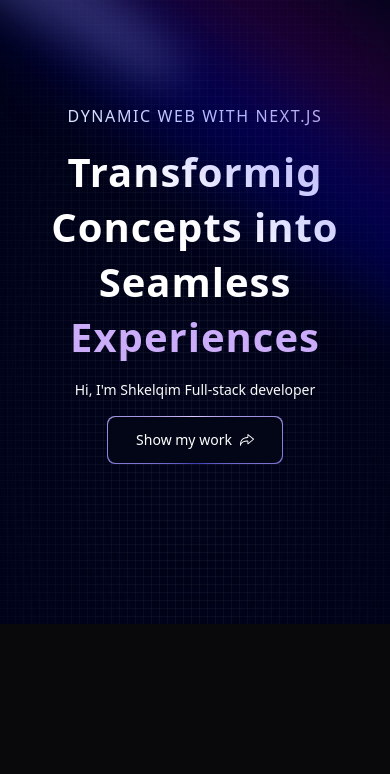
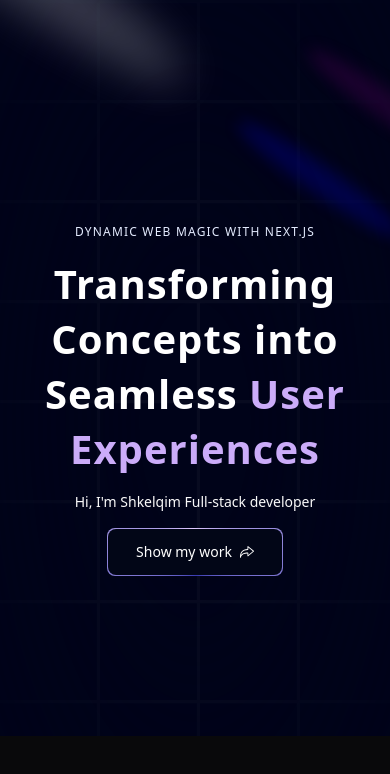
Before and after one commit to shajrizi2/personal-portfolio, a Next.js app: page / in a window 390 px wide. Shown: the top 774 px of the page. Built offline with nearby package versions, Linux system fonts and the light colour scheme.

Commit message:
fixing issues

```diff
--- a/components/Hero.tsx
+++ b/components/Hero.tsx
@@ -1,42 +1,67 @@
-import { TextGenerateEffect } from "@/components/ui/TextGenerateEffect";
+import { FaLocationArrow } from "react-icons/fa6";
+
 import { Spotlight } from "./ui/Spotlight";
+import { TextGenerateEffect } from "./ui/TextGenerateEffect";
 import PrimeButton from "./ui/PrimeButton";
 import { SlActionRedo } from "react-icons/sl";
 
 const Hero = () => {
   return (
-    <div className="pb-20 pt-6">
+    <div className="pb-20 pt-36">
+      {/**
+       *  UI: Spotlights
+       *  Link: https://ui.aceternity.com/components/spotlight
+       */}
       <div>
         <Spotlight
           className="-top-40 -left-10 md:-left-32 md:-top-20 h-screen"
           fill="white"
         />
-        <Spotlight className="top-10 left-full h-[80vh] w-[50]" fill="purple" />
-        <Spotlight className="top-28 left-80 h-[80vh] w-[50] " fill="blue" />
+        <Spotlight
+          className="h-[80vh] w-[50vw] top-10 left-full"
+          fill="purple"
+        />
+        <Spotlight className="left-80 top-28 h-[80vh] w-[50vw]" fill="blue" />
       </div>
 
-      <div className="h-screen w-full dark:bg-black-100 bg-white  dark:bg-grid-small-white/[0.3] bg-grid-small-black/[0.2] absolute top-0 left-0 flex items-center justify-center">
+      {/**
+       *  UI: grid
+       *  change bg color to bg-black-100 and reduce grid color from
+       *  0.2 to 0.03
+       */}
+      <div
+        className="h-screen w-full dark:bg-black-100 bg-white dark:bg-grid-white/[0.03] bg-grid-black-100/[0.2]
+       absolute top-0 left-0 flex items-center justify-center"
+      >
         {/* Radial gradient for the container to give a faded look */}
-        <div className="absolute pointer-events-none inset-0 flex items-center justify-center dark:bg-black-100 bg-white [mask-image:radial-gradient(ellipse_at_center,transparent_20%,black)]"></div>
-        {/* <p className="text-4xl sm:text-7xl font-bold relative z-20 bg-clip-text text-transparent bg-gradient-to-b from-neutral-200 to-neutral-500 py-8">
-          Backgrounds
-        </p> */}
+        <div
+          // chnage the bg to bg-black-100, so it matches the bg color and will blend in
+          className="absolute pointer-events-none inset-0 flex items-center justify-center dark:bg-black-100
+         bg-white [mask-image:radial-gradient(ellipse_at_center,transparent_20%,black)]"
+        />
       </div>
 
-      <div className="flex justify-center relative my-20">
-        <div className="max-w-[89vh] md:max-w-2xl lg:max-w-[60] flex flex-col items-center justify-center">
-          <h2 className="uppercase tracking-widest text-l text-center text-blue-100 max-w-80">
-            Dynamic web with next.JS
-          </h2>
+      <div className="flex justify-center relative my-20 z-10">
+        <div className="max-w-[89vw] md:max-w-2xl lg:max-w-[60vw] flex flex-col items-center justify-center">
+          <p className="uppercase tracking-widest text-xs text-center text-blue-100 max-w-80">
+            Dynamic Web Magic with Next.js
+          </p>
+
+          {/**
+           *  Link: https://ui.aceternity.com/components/text-generate-effect
+           *
+           *  change md:text-6xl, add more responsive code
+           */}
           <TextGenerateEffect
+            words="Transforming Concepts into Seamless User Experiences"
             className="text-center text-[40px] md:text-5xl lg:text-6xl"
-            words="Transformig Concepts into Seamless Experiences"
           />
+
           <p className="text-center md:tracking-wider mb-4 text-sm md:text-lg lg:text-2xl">
             Hi, I&apos;m Shkelqim Full-stack developer
           </p>
+
           <a href="#about">
-            {" "}
             <PrimeButton
               title="Show my work  "
               icon={<SlActionRedo />}
```
